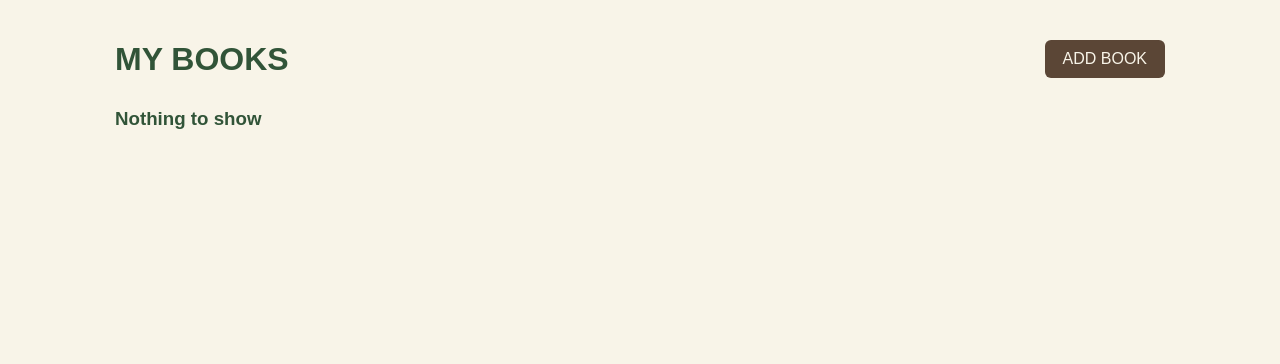
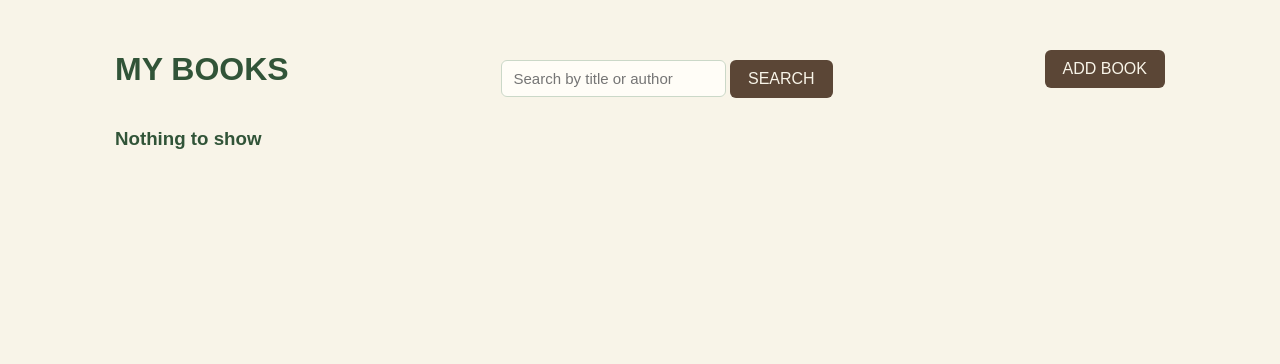
Before and after one commit to denra-git/BookShelf_django, a Django app: page /books/ in a window 1280 px wide. Shown: the part 56-420 px from the top of the page. Run offline with Django 5.2, Linux system fonts and the light colour scheme; the visitor is signed in with stand-in values (Sample User, id 1); data that the repository does not hold is empty.

Commit message:
add search for title and author

```diff
--- a/books/views.py
+++ b/books/views.py
@@ -1,6 +1,7 @@
 from django.views.generic import DetailView,CreateView,DeleteView,UpdateView,ListView
+from django.contrib.auth.mixins import LoginRequiredMixin
 from django.contrib import messages
-from django.contrib.auth.mixins import LoginRequiredMixin
+from django.db.models import Q
 from django.urls import reverse_lazy,reverse
 
 from .models import Book
@@ -13,7 +14,14 @@ class BookListView(LoginRequiredMixin,ListView):
     context_object_name = "books"
 
     def get_queryset(self):
-        return Book.objects.filter(owner=self.request.user).order_by('-id')
+        books = Book.objects.filter(owner=self.request.user)
+        search =  self.request.GET.get("search")
+        if search:
+            return books.filter(Q (title__icontains=search) |
+                                Q (author__icontains=search)
+                                )
+
+        return books.order_by('-id')
 
 
 
--- a/templates/books/user_books.html
+++ b/templates/books/user_books.html
@@ -2,7 +2,18 @@
 
 <div class="user_book_head">
   <h1>MY BOOKS</h1>
+  <div class="search_form">
+    <form method="GET">
+      <input
+        type="text"
+        name="search"
+        placeholder="Search by title or author"
+        value="{{ request.GET.search|default:'' }}"
+      />
 
+      <button type="submit">SEARCH</button>
+    </form>
+  </div>
   <a href="{% url 'books:add_book' %}">
     <button type="button">ADD BOOK</button>
   </a>
```
